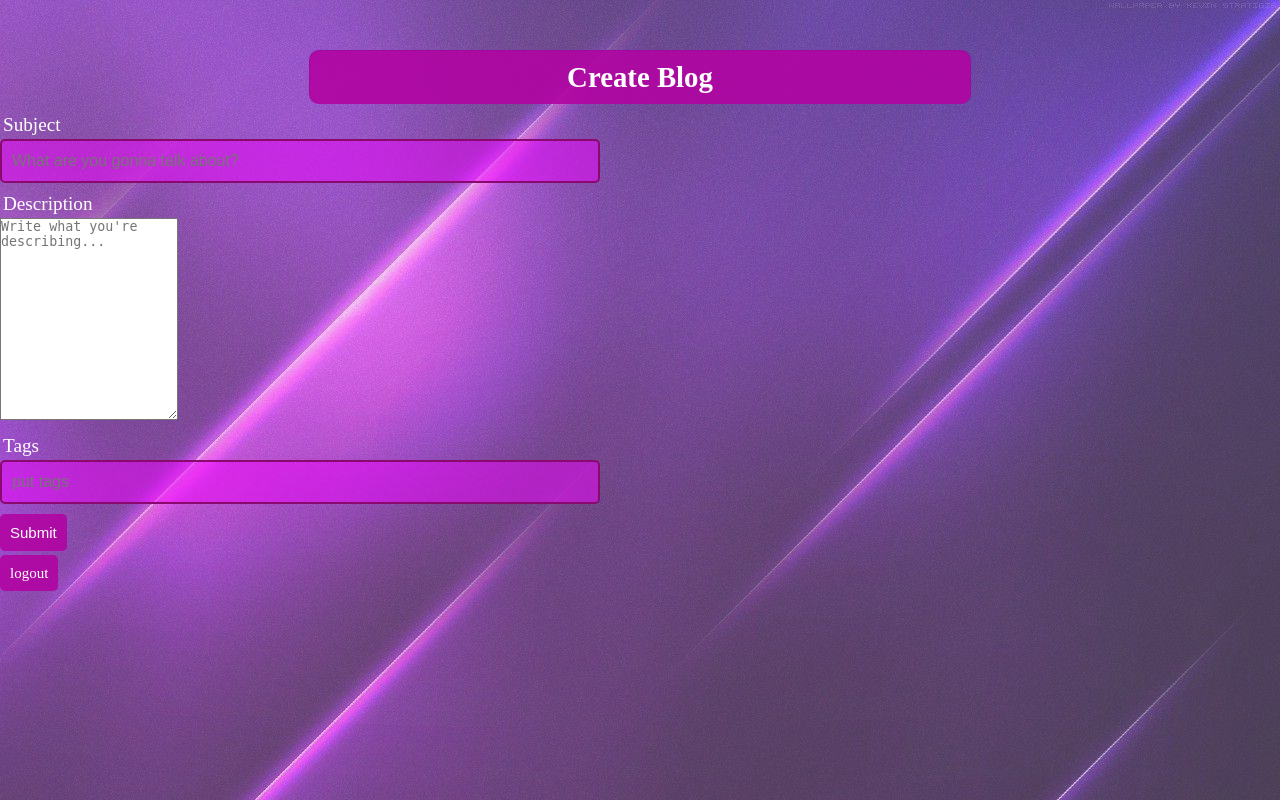
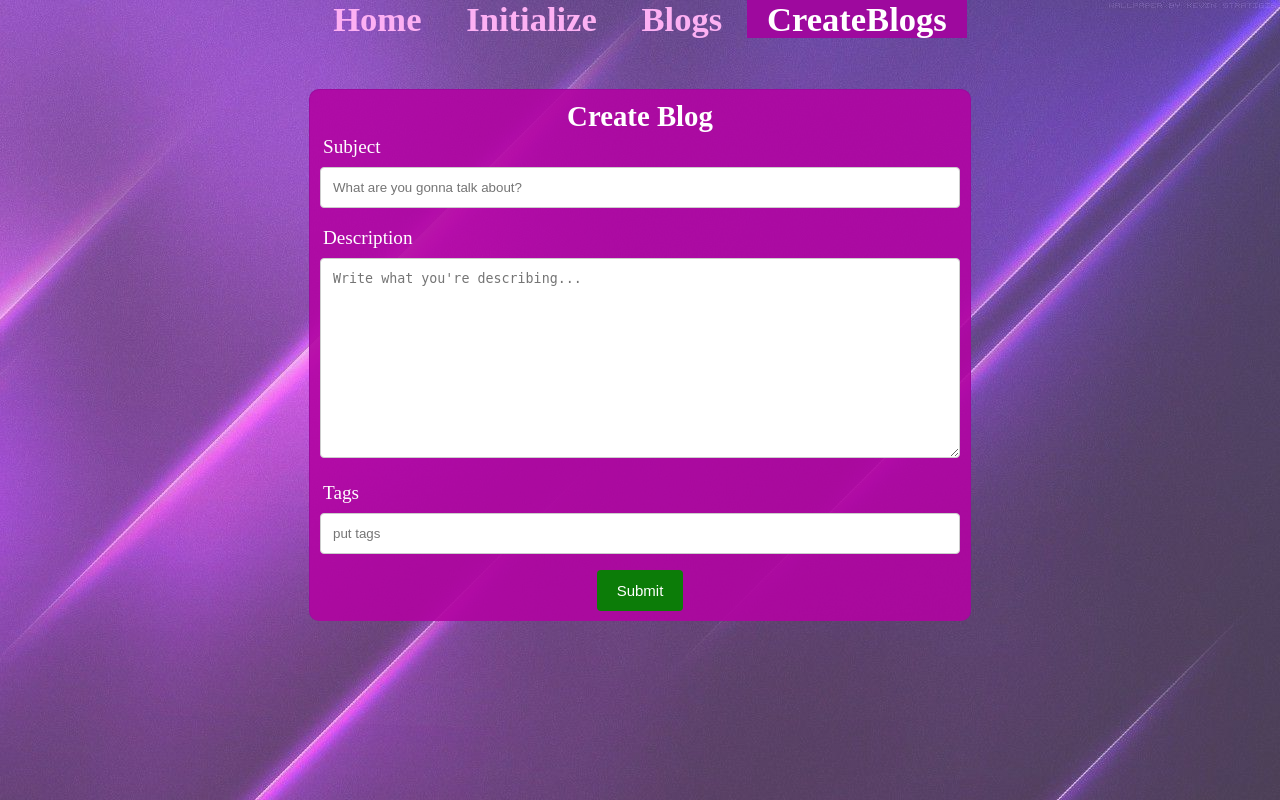
Before and after one commit to yj6477/Comp440, a PHP site: page /createblog.php in a window 1280 px wide. Run offline with PHP 8.4, Linux system fonts and the light colour scheme.

Commit message:
gui is done

```diff
--- a/createblog.php
+++ b/createblog.php
@@ -6,29 +6,34 @@
   <link rel="stylesheet" type="text/css" href="style.css">
 </head>
 <body>
+<header role = "banner">
+  <nav role = "navigation" class = "Sections">
+  	<ul>
+  		<li><a href="index.php" class = "SectionsItem">Home</a></li>
+		<li><a href="initialize.php"class = "SectionsItem">Initialize</a></li>
+		<li><a href="comment.php" class="SectionsItem">Blogs</a></li>
+		<li><a href="createblog.php" class="SectionsPresent">CreateBlogs</a></li>
+	</ul>
+  </nav>
+</header>
   <div class="header">
 	  <h2>Create Blog</h2>
-  </div>
     <form method="post" action="createblog.php">
       <?php include('errors.php'); ?>
-    <div class = "container">
-    <div class = "input-group">
+
+
         <label>Subject</label>
         <input type="text" id="subject" name="subject" placeholder="What are you gonna talk about?">
-    </div>
-    <div class = "input-group">
+
+
         <label>Description</label>
         <textarea id="description" name ="description" placeholder="Write what you're describing..." style="height: 200px"></textarea>
-    </div>
-    <div class = "input-group">
+
         <label>Tags</label>
         <input type="text" id="tags" name="tags" placeholder="put tags">
-    </div>
-    <div class = "input-group">
+
+
         <button type="submit" class="btn" name="create_blog">Submit</button>
-    </div>
-    <p> <a href="index.php?logout='1'" class ="btn">logout</a> </p>
-  </div>
     </form>
   </div>
 </body>
--- a/style.css
+++ b/style.css
@@ -16,11 +16,40 @@
     margin: 50px auto 0px;
     color: white;
     background: #b104a2e5;
+    /* #b104a2e5 */
     text-align: center;
     border: 1px solid #9e099e;
     border-bottom: none;
     border-radius: 10px 10px 10px 10px;
     padding: 10px;
+  }
+  label{
+    display: block;
+    text-align: left;
+    margin: 3px;
+  }
+
+  input[type=text], textarea{
+    width: 100%;
+    padding: 12px;
+    border: 1px solid #cccccc;
+    border-radius: 4px;
+    box-sizing: border-box;
+    margin-top: 6px;
+    margin-bottom: 16px;
+    resize: vertical;
+  }
+  button[type=submit]{
+    background-color: #0c7c08;
+    color: white;
+    padding: 12px 20px;
+    border: none;
+    border-radius: 4px;
+    cursor: pointer;
+  }
+
+  button[type=submit]:hover{
+    background-color: #0bcc05;
   }
 
   .input-group {
@@ -68,3 +97,48 @@
     border: 1px solid #3c763d;
     margin-bottom: 20px;
   }
+
+  /*navigation list section*/
+.Sections{
+  margin: 0;
+  padding: 0;
+  flex-direction: row;
+}
+.Sections ul{
+  list-style-type: none;
+  margin: 0;
+  padding: 0;
+  text-align: center;
+}
+.Sections li{
+  display: inline;
+  text-decoration: none;
+  color: white;
+  font-size: 1.8em;
+}
+.SectionsItem{
+  margin: 0;
+  padding-right: 20px;
+  padding-left: 20px;
+  display: inline;
+  text-decoration: none;
+  color: #fdb0f3;
+  font-size: 1.0em;
+  font-weight: bold;
+}
+.SectionsPresent{
+  margin: 0;
+  padding-right: 20px;
+  padding-left: 20px;
+  display: inline;
+  text-decoration: none;
+  color: white;
+  background-color: #9e099e;
+  font-size: 1.0em;
+  font-weight: bold;
+}
+/*highlights when the mouse hovers to that nav*/
+.SectionsItem:hover{
+  background-color:  #df1cdf;
+  color: white;
+}
```
Also changed, not shown: comment.php (+94 -0 lines), index.php (+11 -2 lines), initialize.php (+10 -0 lines), intialize.php (deleted, +0 -18 lines). Lines whose indentation alone changed are shown as unchanged.
